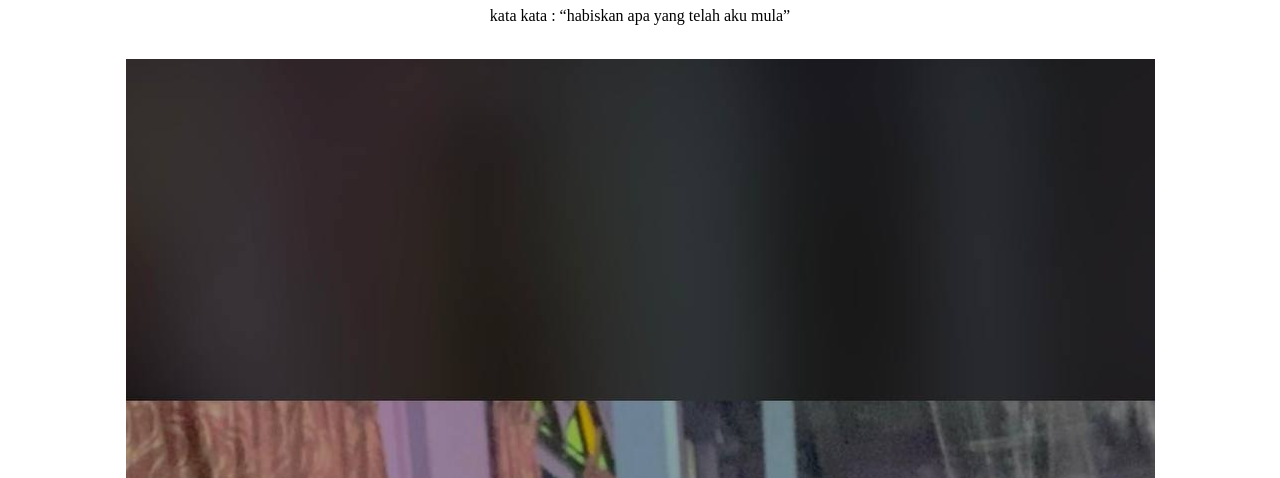
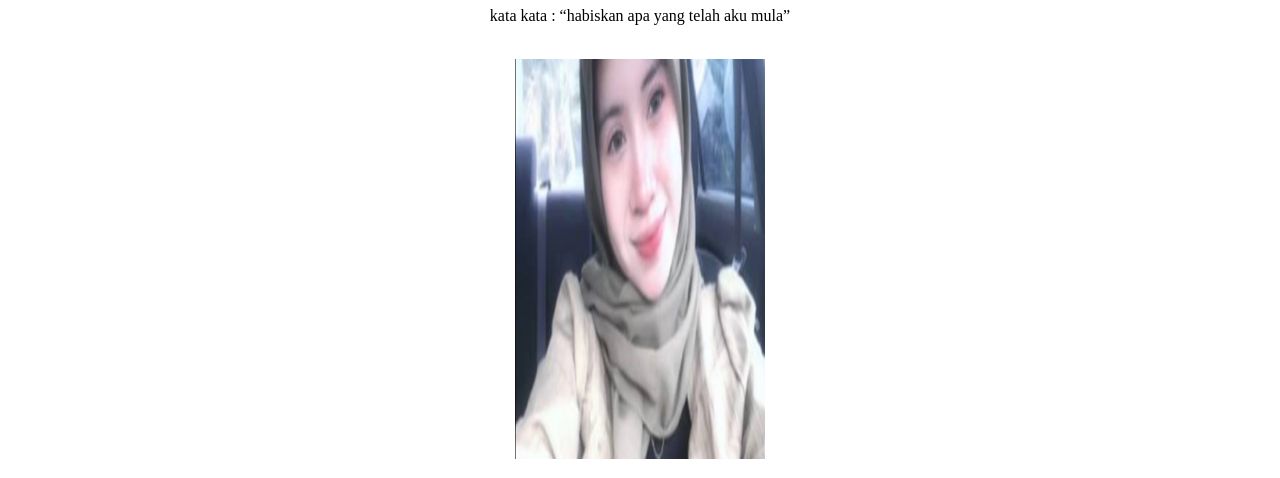
Before and after one commit to MizDepay/aniss, a plain HTML site: page anisss.html in a window 1280 px wide. Shown: the part 73-551 px from the top of the page. Drawn offline with Linux system fonts and the light colour scheme.

Commit message:
Update anisss.html

```diff
--- a/anisss.html
+++ b/anisss.html
@@ -16,7 +16,7 @@
 <center><h1>bismillah dan assalammualaikum</h1>
 <p> kata kata : <q>habiskan apa yang telah aku mula</q></p><br>
 
-<img src="gambar/anisss.jpg">
+<center><img src="gambar/anissss.jpg" width="250" height="400"></center>
 
 <h1>from kawan baik kamu</h1>
 <p>Hi maybe this is my last note for you
```
